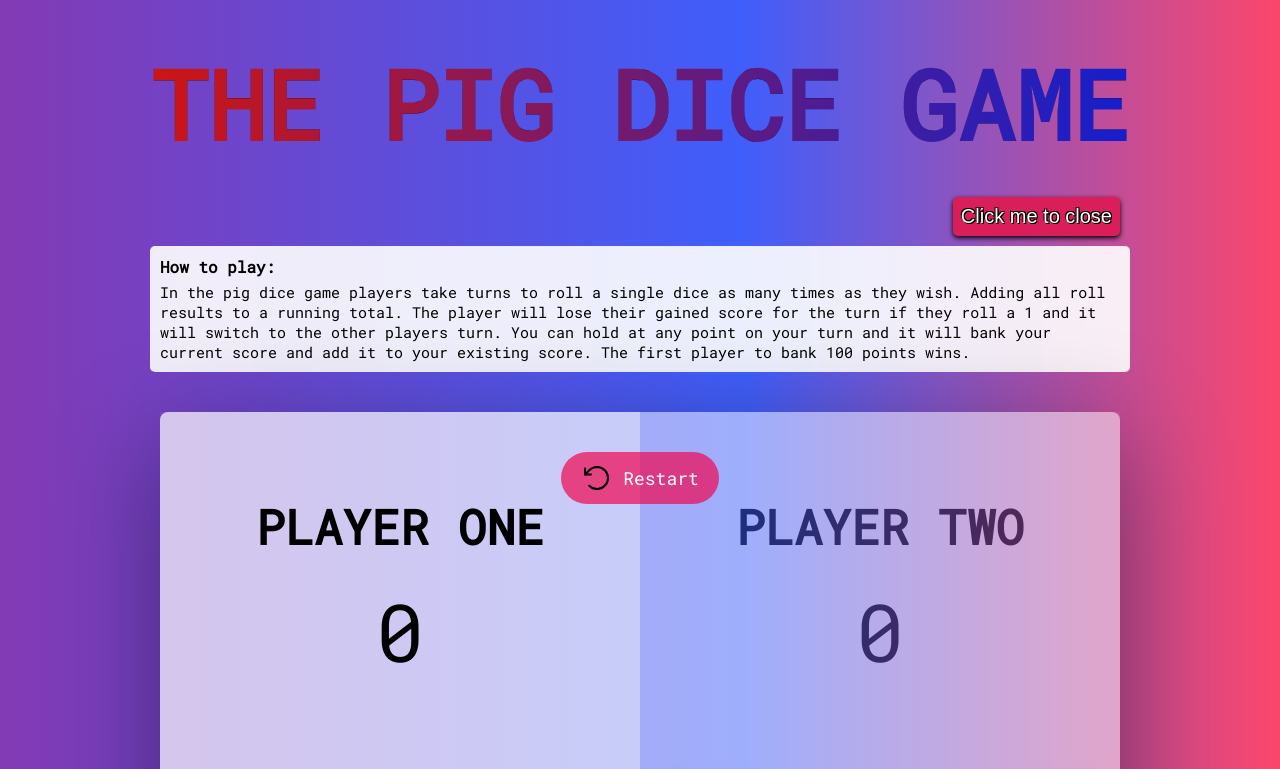
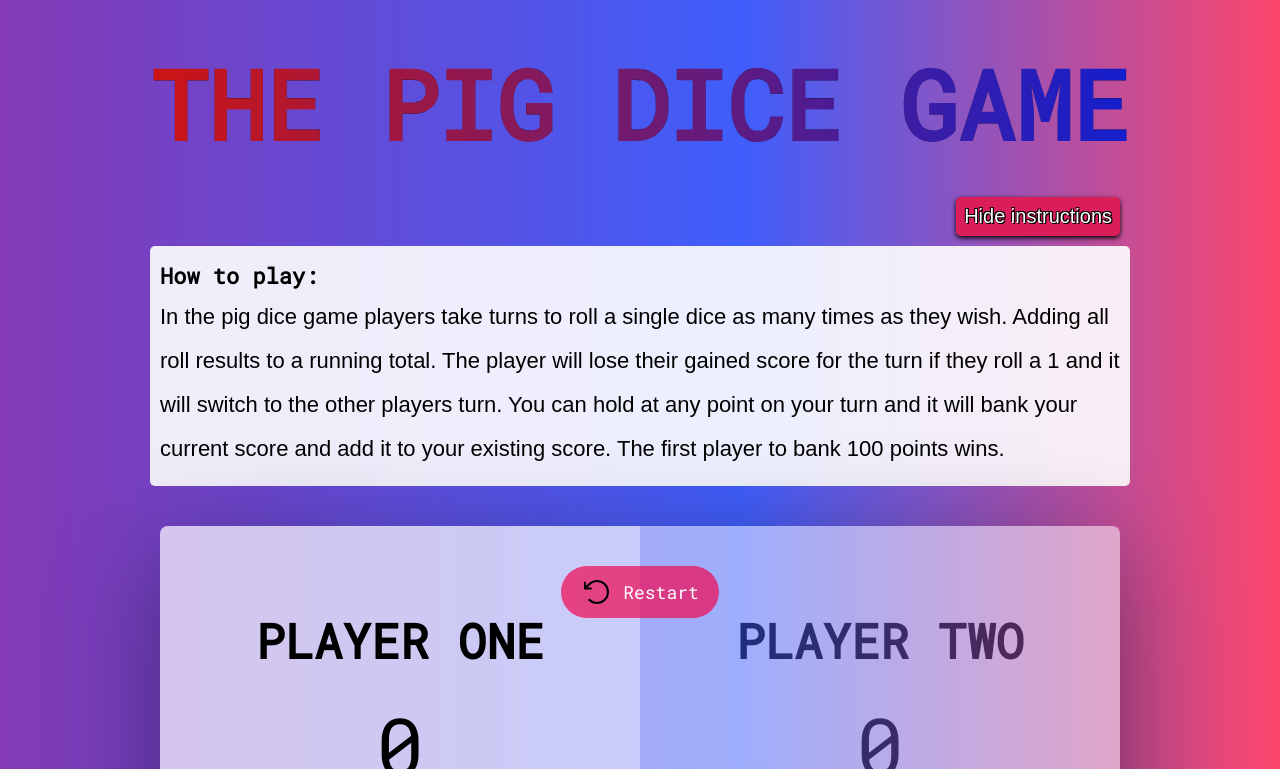
Before and after one commit to SueHafi/pig-dice-game, a plain HTML site: page index.html in a window 1280 px wide. Both pictures are taken after a click on the button "How to play". Shown: the top 769 px of the page. Drawn offline with Linux system fonts and the light colour scheme.

Commit message:
implemented "how to play" section

```diff
--- a/index.html
+++ b/index.html
@@ -23,7 +23,7 @@
         <button class="instructions-btn" data-id="instructions-button">
           How to play
         </button>
-        <div class="instructions-container">
+        <div class="instructions-container hidden" data-id="instructions-box">
           <h3 class="instructions-title">How to play:</h3>
           <p class="instructions-text">
             In the pig dice game players take turns to roll a single dice as
@@ -192,7 +192,7 @@
         </div>
       </div>
       <footer>
-        &copy; Sue. See code at
+        &copy; Sue Hafizoglu. See code at
         <a href="https://github.com/SueHafi/Pig-Dice-Game" target="_blank"
           >GitHub</a
         >
--- a/script.js
+++ b/script.js
@@ -1,4 +1,6 @@
 const instructionsBtn = document.querySelector('[data-id="instructions-button"]');
+
+const instructionsContainer = document.querySelector('[data-id="instructions-box"]');
 
 const player1ScoreElement = document.querySelector(
   '[data-id="player-score--1"]'
@@ -46,9 +48,11 @@ player1ContainerBackgroundElement.classList.add("active-player");
 let instructionsShowing = false;
 function handleInstructionsBtnClicked() {
   if(!instructionsShowing) {
-    instructionsBtn.textContent='Click me to close';
     instructionsShowing = true;
+    instructionsContainer.classList.remove('hidden');
+    instructionsBtn.textContent='Hide instructions';
   } else {
+    instructionsContainer.classList.add('hidden');
     instructionsBtn.textContent='How to play'
     instructionsShowing = false;
   }
--- a/style.css
+++ b/style.css
@@ -103,17 +103,26 @@ a:active {
   margin-left: 10px;
   margin-right: 10px;
   margin-bottom: 20px;
-  padding: 10px;
+  padding-left: 10px;
+  padding-right: 10px;
+  padding-top: 15px;
+  padding-bottom: 15px;
   border-radius: 5px;
 }
 
 .instructions-title {
   padding-bottom: 5px;
-  font-size: 1.6rem;
+  font-size: 2.2rem;
 }
 
 .instructions-text {
-  font-size: 1.5rem;
+  font-size: 2.2rem;
+  line-height: 2;
+  font-family: Arial, Helvetica, sans-serif;
+}
+
+.hidden {
+  display: none;
 }
 
 .outer-container {
```
